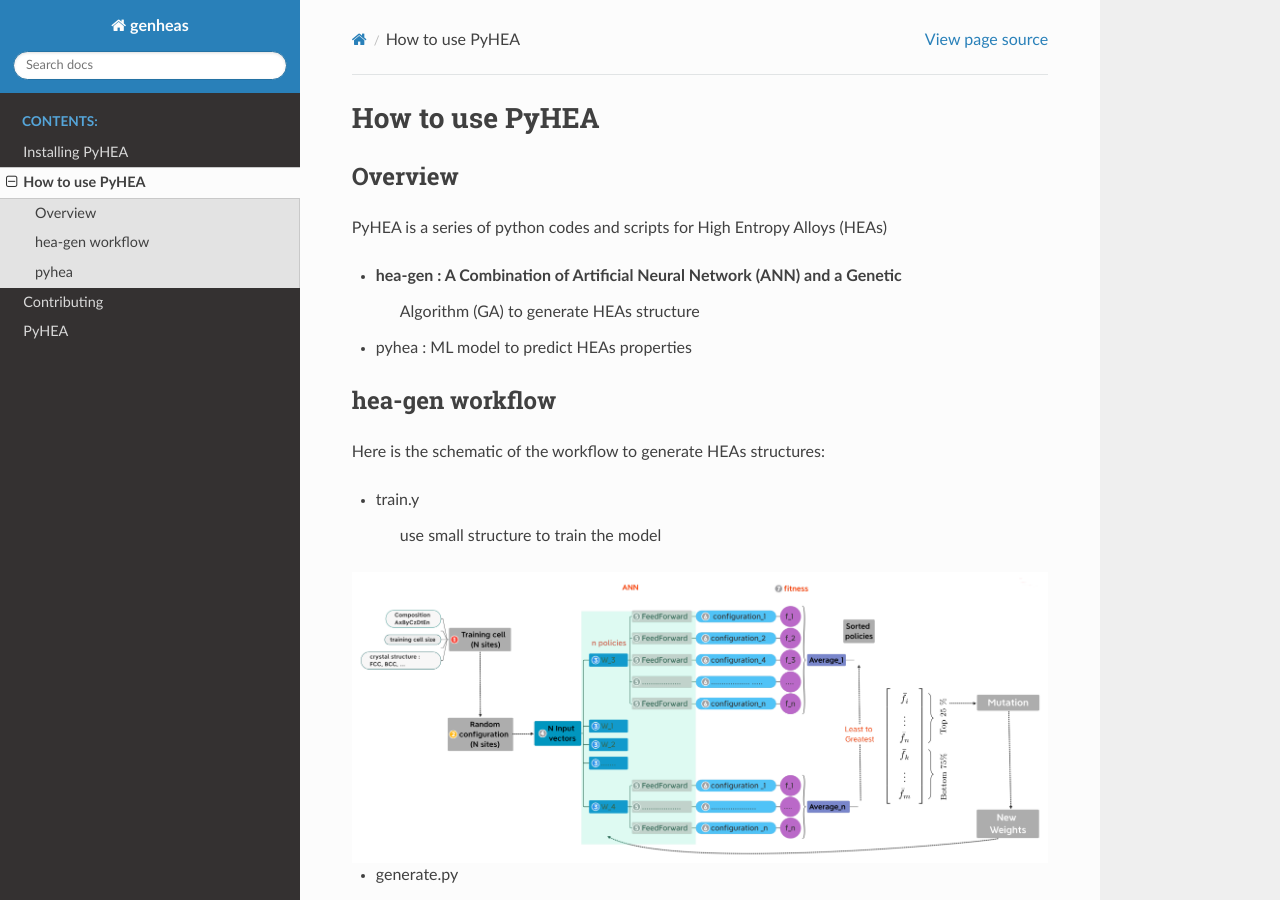
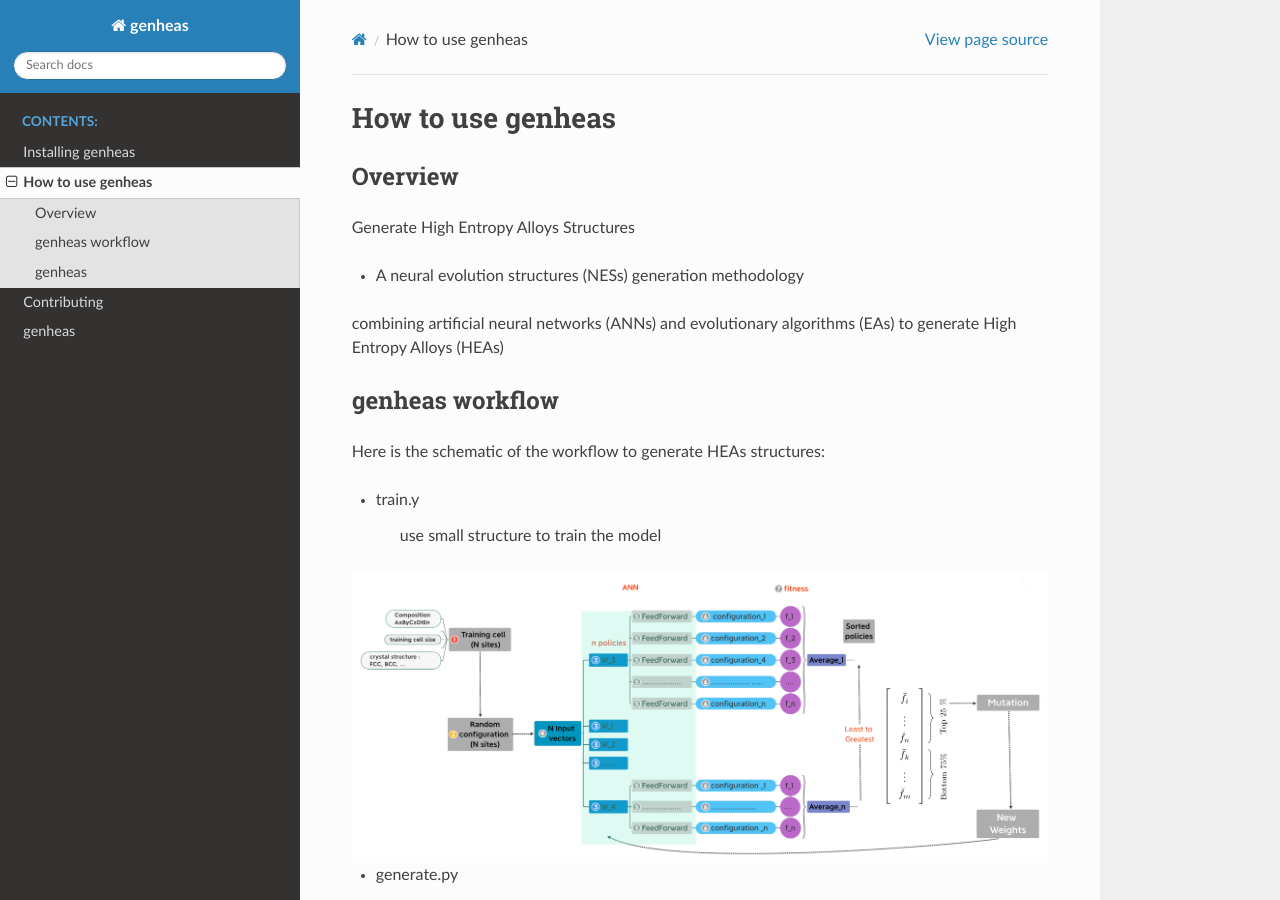
Before and after one commit to CLEANit/genheas, a Sphinx documentation site: the page built from docs/source/use.rst, in a window 1280 px wide and 900 px high. Built offline with Sphinx 7.4.7 and the Read the Docs theme 2.0.0, drawn with Linux system fonts in a browser that asks for light colours; pages that are not in the unit, such as notebooks, are missing from menus; some of the changed text lies outside the part shown.

```diff
--- a/docs/source/index.rst
+++ b/docs/source/index.rst
@@ -3,7 +3,7 @@
    You can adapt this file completely to your liking, but it should at least
    contain the root `toctree` directive.
 
-Welcome to PyHEA's documentation!
+Welcome to genheas documentation!
 =================================
 
 .. toctree::
--- a/docs/source/install.rst
+++ b/docs/source/install.rst
@@ -1,14 +1,14 @@
 .. _install:
 
 =================
-Installing PyHEA
+Installing genheas
 =================
 
 
 Normal installation
 ===================
 
-to install the latest version of  pyHEA:
+to install the latest version of  genheas:
 
 .. code-block:: bash
 
--- a/docs/source/modules.rst
+++ b/docs/source/modules.rst
@@ -1,9 +1,9 @@
-PyHEA
-=====
+genheas
+=======
 
 .. toctree::
    :maxdepth: 4
 
-   hea
-   setup
+   genheas
+   septup
    tests
--- a/docs/source/use.rst
+++ b/docs/source/use.rst
@@ -1,18 +1,18 @@
 =================
-How to use PyHEA
+How to use genheas
 =================
 
 Overview
 ========
 
-PyHEA is a series of python codes and  scripts for High Entropy Alloys (HEAs)
+Generate High Entropy Alloys Structures
 
-+ hea-gen : A  Combination of  Artificial Neural Network (ANN) and a Genetic
-    Algorithm (GA) to generate HEAs structure
-+ pyhea : ML model to predict HEAs properties
++ A  neural evolution structures (NESs) generation methodology
+combining artificial neural networks (ANNs) and evolutionary algorithms (EAs) to generate High Entropy Alloys (HEAs)
 
 
-hea-gen workflow
+
+genheas workflow
 ================
 
 Here is the schematic of the workflow to generate HEAs structures:
@@ -48,8 +48,8 @@
     touch  parameters.yml
 
     # run
-    hea_gen.py
+    run.py
 
 
-pyhea
+genheas
 =====
```
Also changed, not shown: docs/source/hea.rst (deleted, +0 -53 lines), docs/source/hea.tools.rst (deleted, +0 -85 lines), pyproject.toml (+23 -26 lines), 10 other files.
